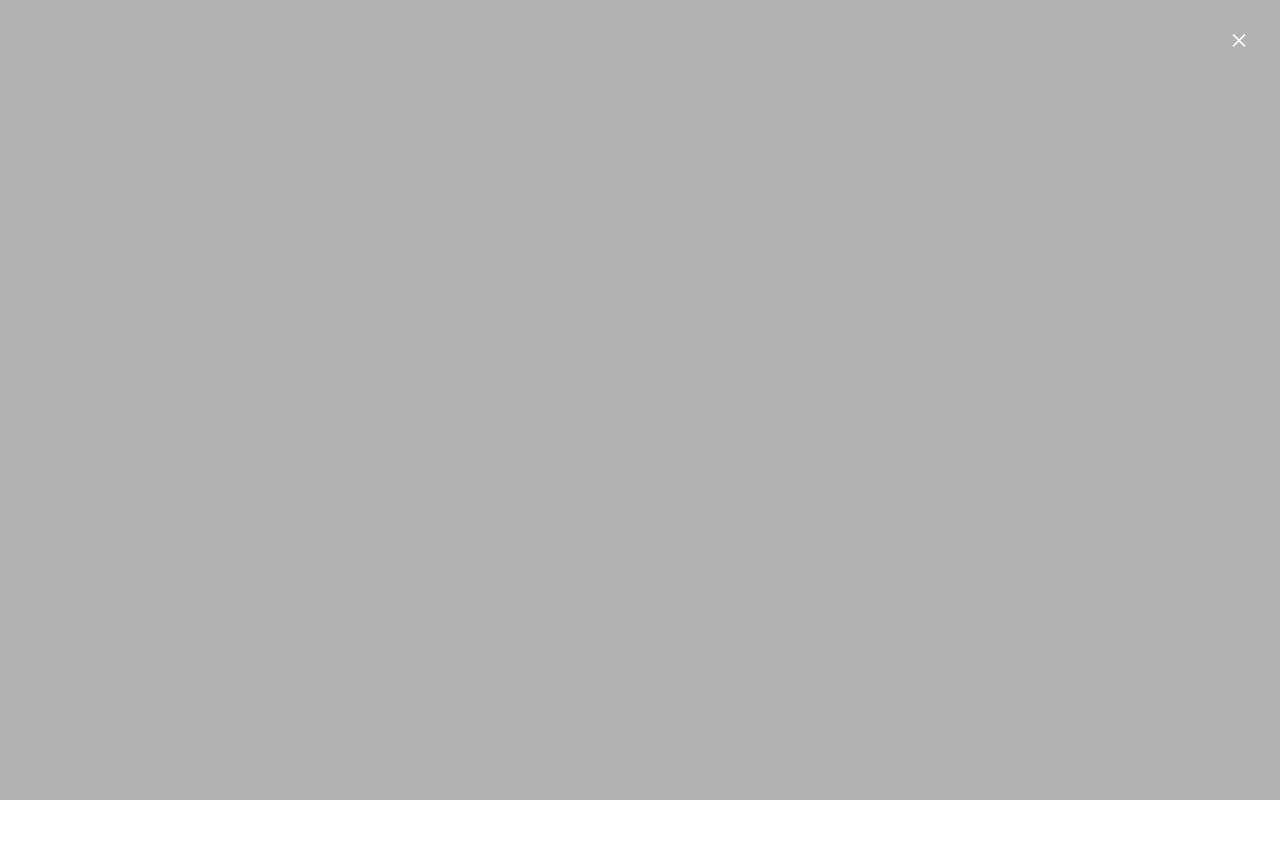
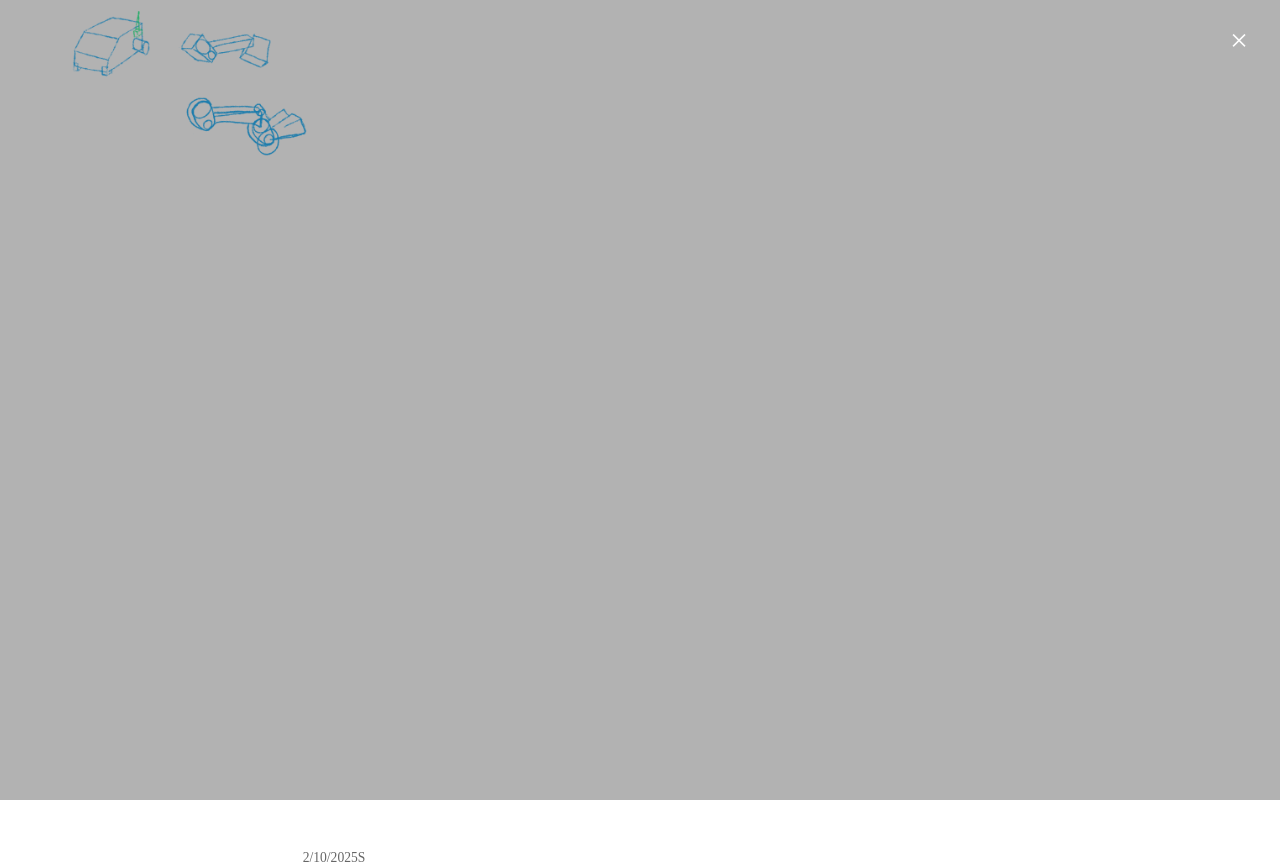
Before and after one commit to koholitt/My-Art, a plain HTML site: page index.html in a window 1280 px wide. Before the commit the page ends 800 px from the top, so only its background shows below. Drawn offline with Linux system fonts and the light colour scheme.

Commit message:
Add my first drawing

```diff
--- a/index.html
+++ b/index.html
@@ -11,6 +11,11 @@
 
   <article class="container">
     <div class="grid">
+
+      <div class="card">
+        <img class="clickable" src="resources/First mech.png" alt="My first drawing">
+        <p>2/10/2025S</p>
+      </div>
 
       <div class="card">
         <img class="clickable" src="" alt="">
--- a/style.css
+++ b/style.css
@@ -54,7 +54,6 @@
   }
 
   /*-------------------------------------------- page style -----------------------------------------------------------*/
-
 .container {
   max-width: 1200px;
   margin: 0 auto;
```
Also changed, not shown: resources/First mech.png (added), 1 other file.
